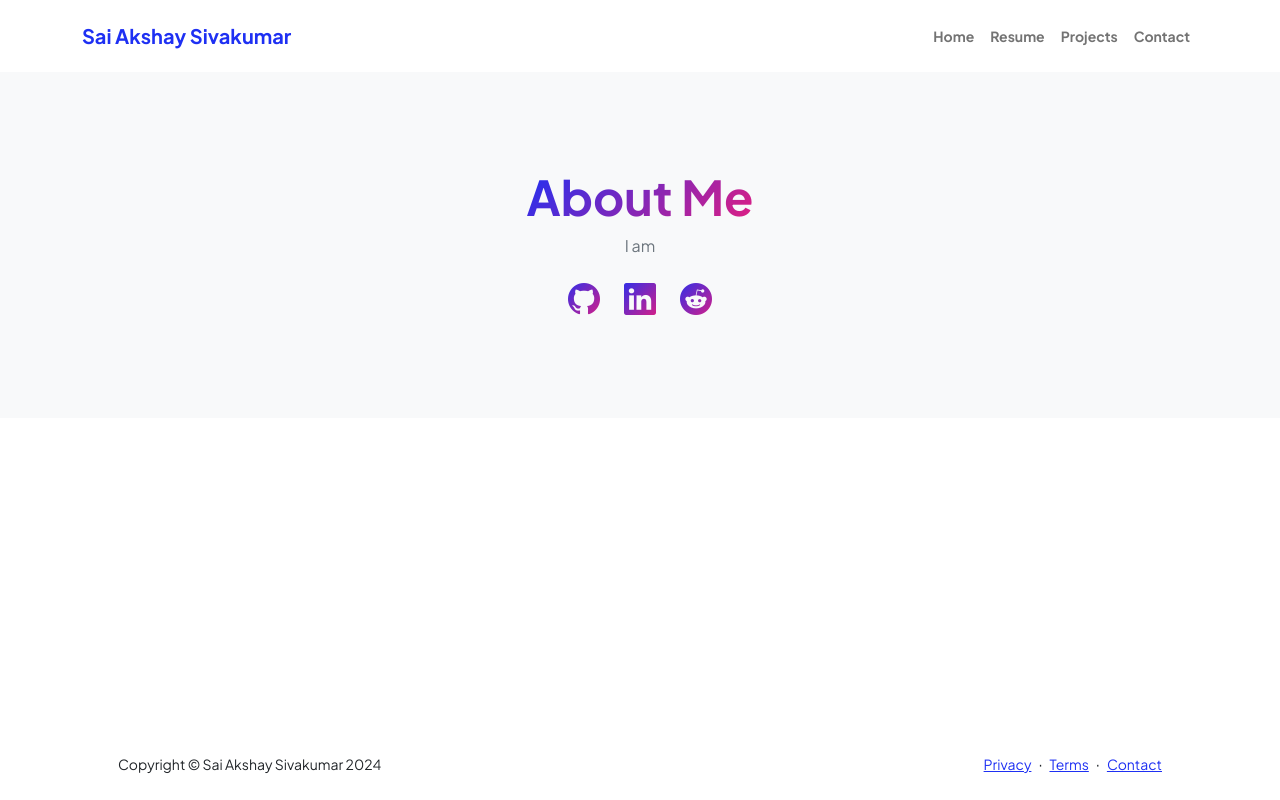
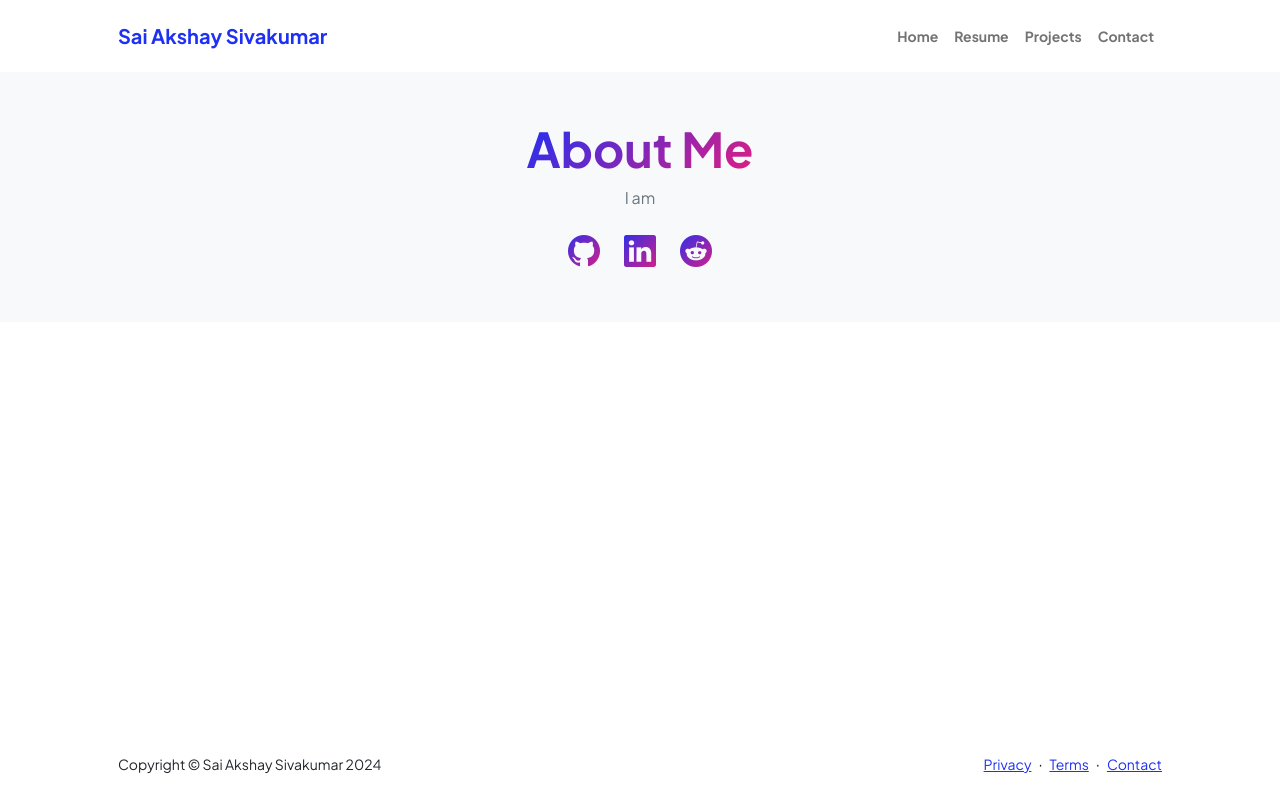
Before and after one commit to solo212/sai-website, a plain HTML site: page index.html in a window 1280 px wide. Drawn offline with nearby package versions, Linux system fonts and the light colour scheme.

Commit message:
Update index.html

```diff
--- a/index.html
+++ b/index.html
@@ -21,7 +21,7 @@
         <main class="flex-shrink-0">
             <!-- Navigation-->
             <nav class="navbar navbar-expand-lg navbar-light bg-white py-3">
-                <div class="container px-8">
+                <div class="container px-5">
                     <a class="navbar-brand" href="index.html"><span class="fw-bolder text-primary">Sai Akshay Sivakumar</span></a>
                     <button class="navbar-toggler" type="button" data-bs-toggle="collapse" data-bs-target="#navbarSupportedContent" aria-controls="navbarSupportedContent" aria-expanded="false" aria-label="Toggle navigation"><span class="navbar-toggler-icon"></span></button>
                     <div class="collapse navbar-collapse" id="navbarSupportedContent">
@@ -37,7 +37,7 @@
             <!-- Header-->
 
             <!-- About Section-->
-            <section class="bg-light py-5">
+            <section class="bg-light py-10">
                 <div class="container px-5">
                     <div class="row gx-5 justify-content-center">
                         <div class="col-xxl-8">
```
